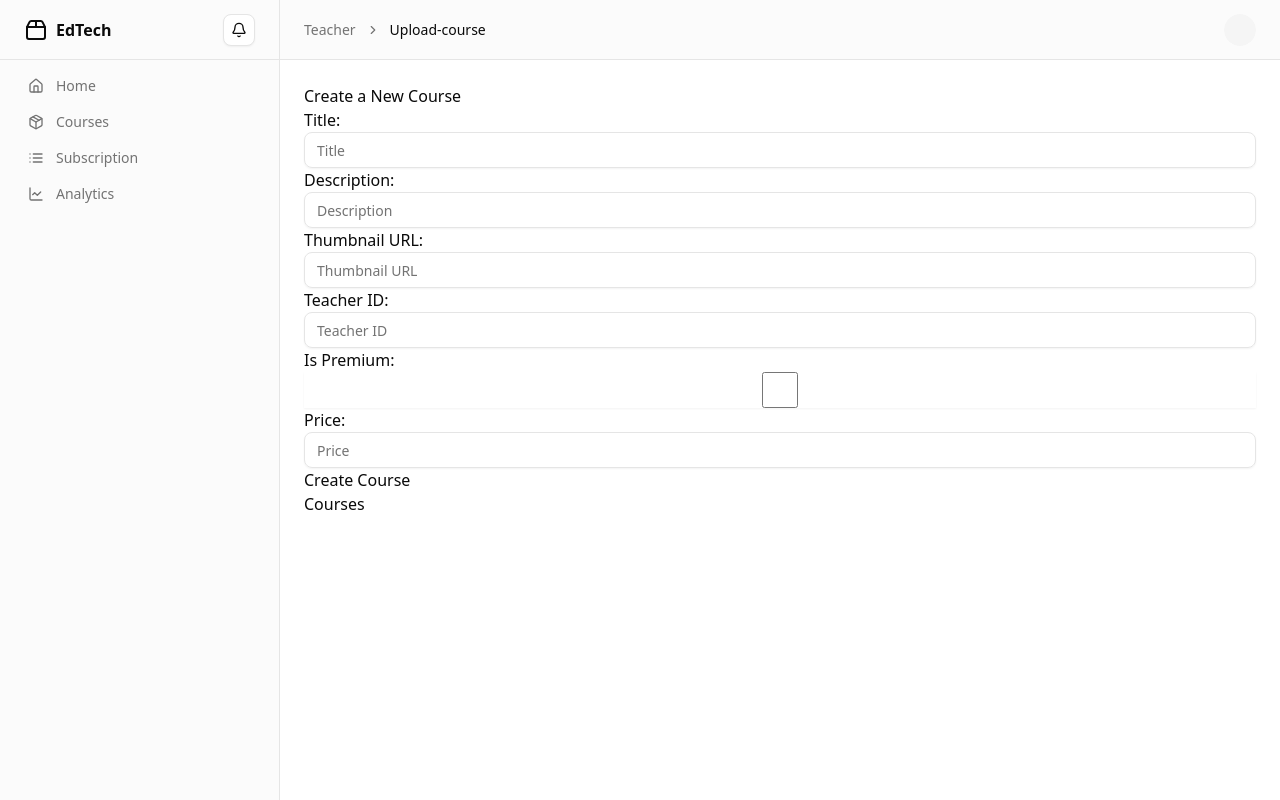
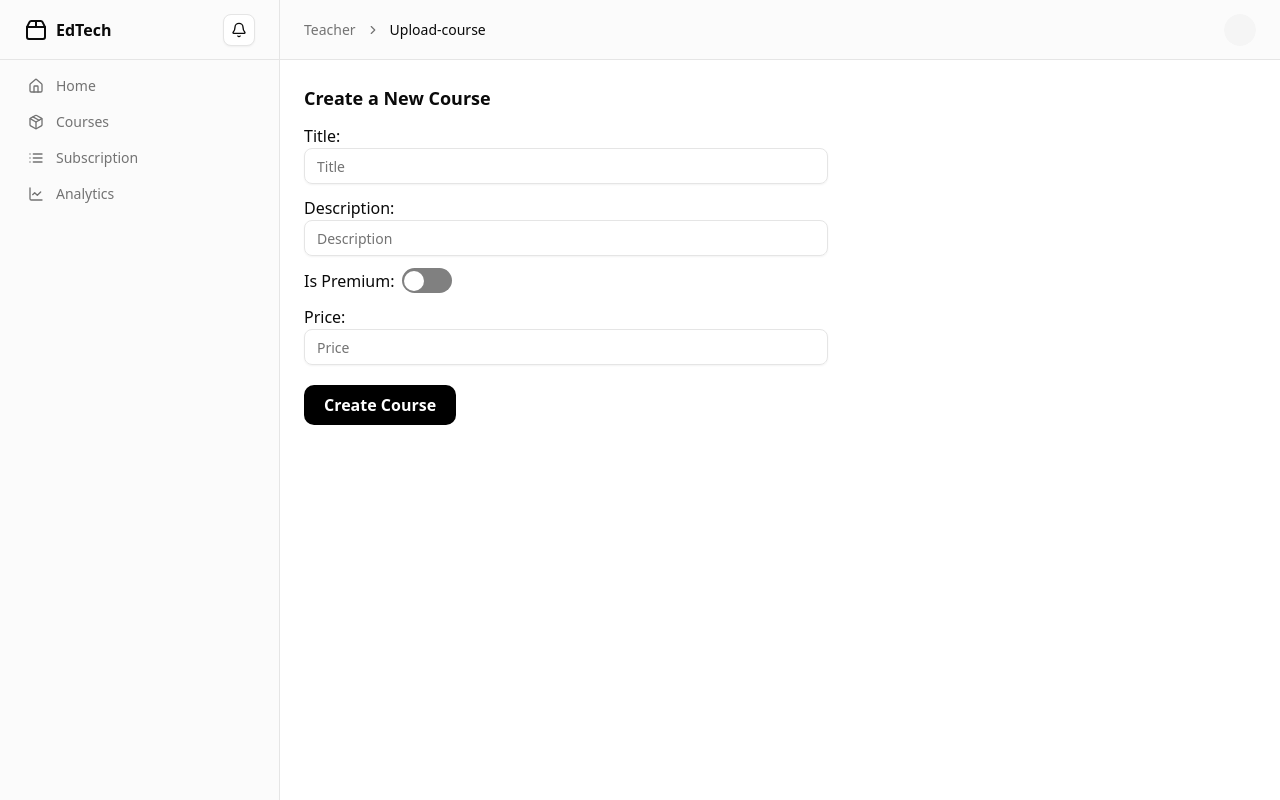
Before and after one commit to Abubakarrrr/8TEN11, a React (Vite) app in the folder client/: page /teacher/upload-course in a window 1280 px wide. Built offline with nearby package versions, Linux system fonts and the light colour scheme.

Commit message:
cource creation form update

```diff
--- a/client/src/components/dashboard/teacher/UploadCourse.jsx
+++ b/client/src/components/dashboard/teacher/UploadCourse.jsx
@@ -1,11 +1,15 @@
-import React, { useState, useEffect } from 'react';
-import axios from 'axios';
-import { useForm } from 'react-hook-form';
-import { Input } from '@/components/ui/input';
+import React from "react";
+// import axios from "axios";
+import { useForm } from "react-hook-form";
+import { Input } from "@/components/ui/input";
 
 const UploadCource = () => {
-  const { register, handleSubmit, reset, formState: { errors } } = useForm();
-  const [courses, setCourses] = useState([]);
+  const {
+    register,
+    handleSubmit,
+    reset,
+    formState: { errors },
+  } = useForm();
 
   // Fetch courses from the server
   // useEffect(() => {
@@ -26,86 +30,67 @@ const UploadCource = () => {
     try {
       // const response = await axios.post('/api/courses', data);
       // setCourses([...courses, response.data]);
-      console.log(data)
+      console.log(data);
       reset(); // Clear the form
     } catch (error) {
-      console.error('Error creating course:', error);
+      console.error("Error creating course:", error);
     }
   };
 
   return (
     <div>
-      <h1>Create a New Course</h1>
+      <h1 className="font-bold text-lg mb-3">Create a New Course</h1>
       <form onSubmit={handleSubmit(onSubmit)}>
+        <div className="w-full flex flex-wrap">
+          <div className="md:w-[55%] w-full flex flex-col gap-3 ">
             <div>
               <label>Title:</label>
               <Input
-            {...register('title', { required: 'Title is required' })}
+                {...register("title", { required: "Title is required" })}
                 type="text"
                 placeholder="Title"
                 error={errors.title ? true : false}
               />
-          {errors.title && <p>{errors.title.message}</p>}
+              {errors.title && (
+                <p className="text-xs text-red-500">{errors.title.message}</p>
+              )}
             </div>
             <div>
               <label>Description:</label>
               <Input
-            {...register('description', { required: 'Description is required' })}
+                {...register("description", {
+                  required: "Description is required",
+                })}
                 as="textarea"
                 placeholder="Description"
                 error={errors.description ? true : false}
               />
-          {errors.description && <p>{errors.description.message}</p>}
+              {errors.description && (
+                <p className="text-xs text-red-500">
+                  {errors.description.message}
+                </p>
+              )}
             </div>
-        <div>
-          <label>Thumbnail URL:</label>
-          <Input
-            {...register('thumbnailUrl')}
-            type="text"
-            placeholder="Thumbnail URL"
+            <div className="flex items-center gap-2">
+              <p>Is Premium:</p>
+              <label className="toggle-container">
+                <input
+                  type="checkbox"
+                  {...register("isPremium")}
+                  className="toggle-checkbox"
                 />
-        </div>
-        <div>
-          <label>Teacher ID:</label>
-          <Input
-            {...register('teacher', { required: 'Teacher ID is required' })}
-            type="text"
-            placeholder="Teacher ID"
-            error={errors.teacher ? true : false}
-          />
-          {errors.teacher && <p>{errors.teacher.message}</p>}
-        </div>
-        <div>
-          <label>Is Premium:</label>
-          <Input
-            {...register('isPremium')}
-            type="checkbox"
-          />
+                <span className="toggle-slider"></span>
+              </label>
             </div>
             <div>
               <label>Price:</label>
-          <Input
-            {...register('price')}
-            type="number"
-            placeholder="Price"
-          />
+              <Input {...register("price")} type="number" placeholder="Price" />
             </div>
-        <button type="submit">Create Course</button>
+          </div>
+        </div>
+
+        <button className="mt-5 px-5 py-2 rounded-lg bg-black text-white font-semibold cursor-pointer" type="submit">Create Course</button>
       </form>
-
-      <h2>Courses</h2>
-      <ul>
-        {courses.map((course) => (
-          <li key={course._id}>
-            <h3>{course.title}</h3>
-            <p>{course.description}</p>
-            <p>Thumbnail URL: {course.thumbnailUrl}</p>
-            <p>Teacher ID: {course.teacher}</p>
-            <p>Is Premium: {course.isPremium ? 'Yes' : 'No'}</p>
-            <p>Price: ${course.price}</p>
-          </li>
-        ))}
-      </ul>
     </div>
   );
 };
--- a/client/src/index.css
+++ b/client/src/index.css
@@ -118,3 +118,47 @@
     @apply bg-background text-foreground;
   }
 }
+
+.toggle-container {
+  display: inline-block;
+  width: 50px;
+  height: 25px;
+  position: relative;
+  cursor: pointer;
+}
+
+.toggle-checkbox {
+  display: none;
+}
+
+.toggle-slider {
+  position: absolute;
+  cursor: pointer;
+  top: 0;
+  left: 0;
+  right: 0;
+  bottom: 0;
+  background-color: grey;
+  transition: background-color 0.3s;
+  border-radius: 25px;
+}
+
+.toggle-slider::before {
+  position: absolute;
+  content: "";
+  height: 20px;
+  width: 20px;
+  left: 2px;
+  bottom: 2px;
+  background-color: white;
+  transition: transform 0.3s;
+  border-radius: 50%;
+}
+
+.toggle-checkbox:checked + .toggle-slider {
+  background-color: #4ade80;
+}
+
+.toggle-checkbox:checked + .toggle-slider::before {
+  transform: translateX(25px);
+}
```
Lines whose indentation alone changed are shown as unchanged.
